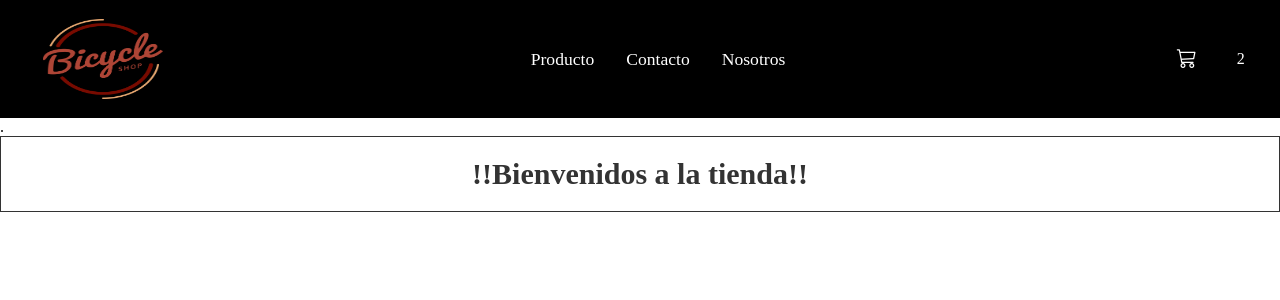
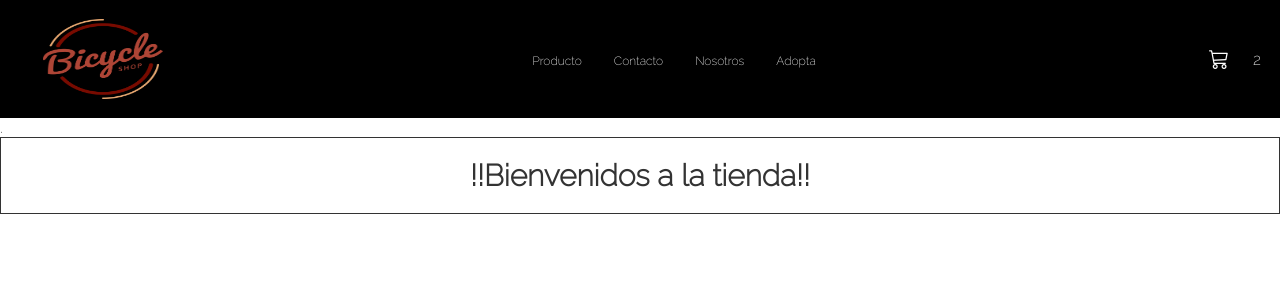
Before and after one commit to martinnolmos86/proyectoFinal_Olmos, a React (Vite) app: page / in a window 1280 px wide. Shown: the top 300 px of the page. Built offline with nearby package versions, Linux system fonts and the light colour scheme.

Commit message:
cambios en el hover y font de los <a>

```diff
--- a/index.html
+++ b/index.html
@@ -5,6 +5,10 @@
   <meta charset="UTF-8" />
   <meta name="viewport" content="width=device-width, initial-scale=1.0" />
   <title>Proyecto React</title>
+  <!-- LINK FUENTES GOOGLE FONT -->
+  <link
+    href="https://fonts.googleapis.com/css2?family=Poppins:wght@300;400;500&family=Raleway:ital,wght@0,100;0,200;1,100&display=swap"
+    rel="stylesheet">
   <!-- Bootstrap icons -->
   <link rel="stylesheet" href="https://cdn.jsdelivr.net/npm/bootstrap-icons@1.10.5/font/bootstrap-icons.css">
 </head>
--- a/src/components/CartWidget.jsx
+++ b/src/components/CartWidget.jsx
@@ -24,7 +24,7 @@ const StyledCartWidget = styled.div`
     align-items: center;
     p {
       color: white;
-      padding: 1rem;
+      /* padding: 1rem; */
     }
     a i {
       font-size: 1.25rem;
--- a/src/components/NavBar.jsx
+++ b/src/components/NavBar.jsx
@@ -12,6 +12,7 @@ const NavBar = () => {
           <a href="#">Producto</a>
           <a href="#">Contacto</a>
           <a href="#">Nosotros</a>
+          <a href="#">Adopta</a>
         </div>
         <CartWidget />
       </StyledNav>
@@ -36,10 +37,16 @@ const StyledNav = styled.nav`
   }
   div {
     a {
-      font-size: 1.1rem;
+      font-family: "Raleway", sans-serif;
+      font-size: 12px;
       color: white;
       padding: 1rem;
       text-decoration: none;
     }
   }
+
+  div a:hover {
+    background-color: #fff; /* Fondo blanco en el hover */
+    color: #333; /* Cambiar el color del texto al pasar el mouse */
+  }
 `;
--- a/src/index.css
+++ b/src/index.css
@@ -5,3 +5,9 @@
   padding: 0;
   box-sizing: border-box;
 }
+
+/* FUENTE */
+body {
+  font-family: "Poppins", sans-serif;
+  font-family: "Raleway", sans-serif;
+}
```
